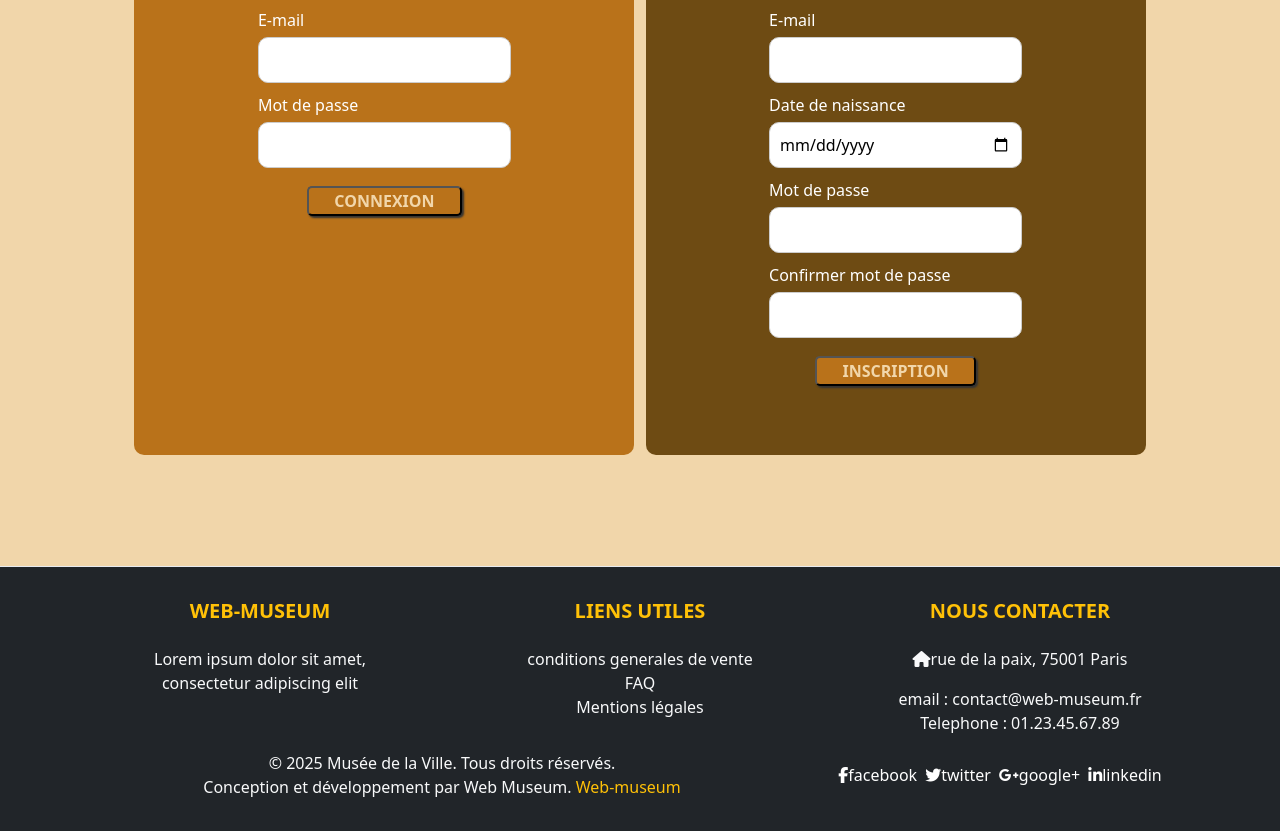
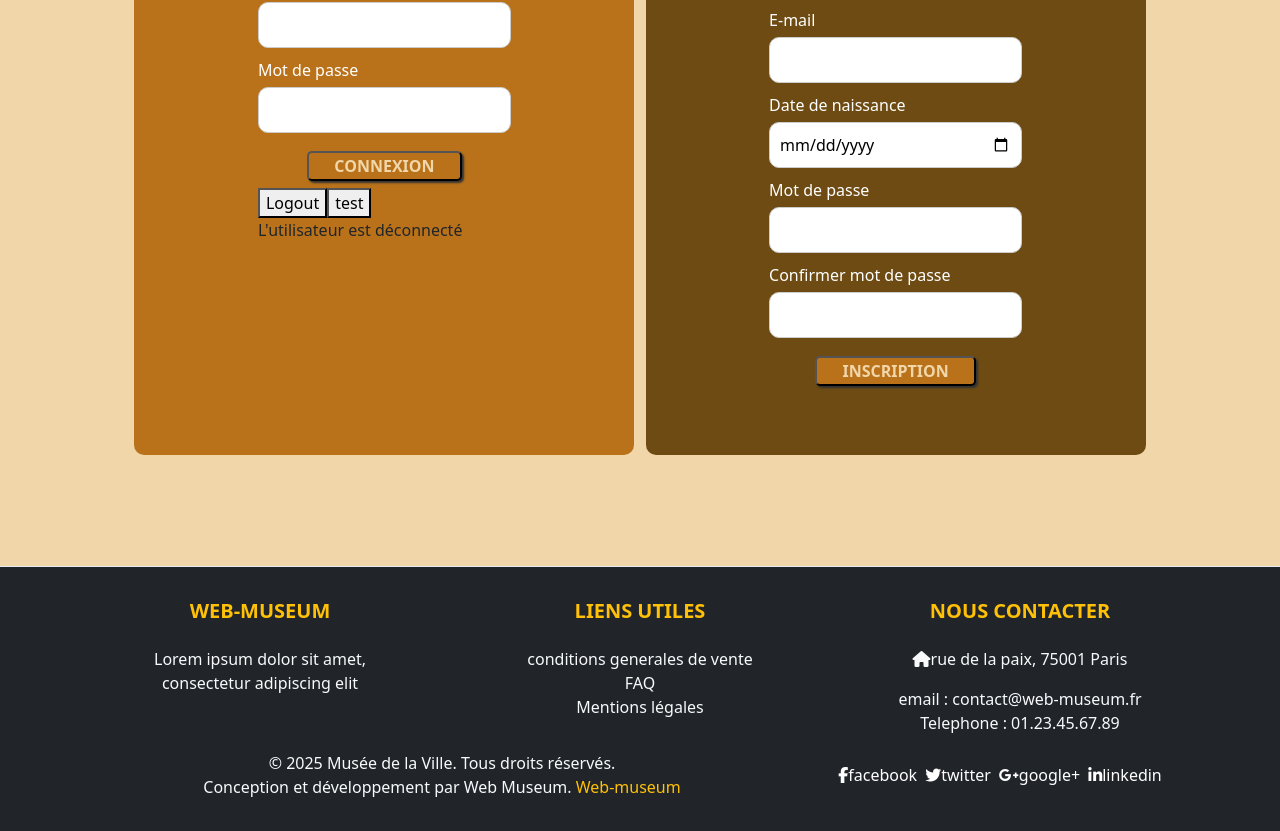
Before and after one commit to challenge-studi/web-museum, an Angular app: page /auth in a window 1280 px wide. Shown: the part 715-1546 px from the top of the page. Built offline with nearby package versions, Linux system fonts and the light colour scheme.

Commit message:
⚗️ Test the Observable, Subject and BehaviorSubject
the status connected is display on the template and update auto the view

```diff
--- a/src/app/components/pages/connexion/connexion.component.html
+++ b/src/app/components/pages/connexion/connexion.component.html
@@ -9,3 +9,12 @@
   </div>
   <app-button (buttonCliked)="onSubmit()" name="Connexion" />
 </form>
+<button (click)="onLogout()">Logout</button>
+<button (click)="onTest()">test</button>
+<div>
+  @if (connected$ | async; as connected) {
+    <p>L'utilisateur est connecté</p>
+  } @else {
+    <p>L'utilisateur est déconnecté</p>
+  }
+</div>
--- a/src/app/components/pages/connexion/connexion.component.ts
+++ b/src/app/components/pages/connexion/connexion.component.ts
@@ -7,16 +7,19 @@ import {
   Validators,
 } from '@angular/forms';
 import { AuthService } from '../../../services/auth.service';
+import { Observable } from 'rxjs';
+import { AsyncPipe } from '@angular/common';
 
 @Component({
   selector: 'app-connexion',
-  imports: [ReactiveFormsModule, ButtonComponent],
+  imports: [ReactiveFormsModule, ButtonComponent, AsyncPipe],
   templateUrl: './connexion.component.html',
   styleUrl: './connexion.component.css',
   standalone: true,
 })
 export class ConnexionComponent {
   connexionForm: FormGroup;
+  public connected$;
 
   constructor(
     private readonly fb: FormBuilder,
@@ -26,6 +29,7 @@ export class ConnexionComponent {
       email: ['', [Validators.required, Validators.email]],
       password: ['', [Validators.required]],
     });
+    this.connected$ = this.auth.connected$;
   }
 
   onSubmit() {
@@ -40,9 +44,26 @@ export class ConnexionComponent {
       observableResponseApi.subscribe({
         next: (responseApi) => console.log(`Réponse API : ${responseApi}`), //TODO: à modifié
         error: (error) => console.error(`Erreur login: ${error}`), //TODO: à modifié;
+        complete: () => console.log('Data de API reçu completement'),
       });
     } else {
       console.log('Formulaire invalide');
     }
   }
+
+  onLogout() {
+    console.log('Logout');
+    this.auth.logout();
+  }
+
+  onTest() {
+    console.log('test');
+    // abonnement à l'observable test :
+    this.auth.connected$.subscribe({
+      next: (value) =>
+        console.log(`L'utilisateur est ${value ? 'connecté' : 'Déconnecté'}`),
+      error: (error) => console.log('Erreur fatal' + JSON.stringify(error)),
+      complete: () => console.log('Fin de la diffusion'),
+    });
+  }
 }
--- a/src/app/services/auth.service.ts
+++ b/src/app/services/auth.service.ts
@@ -1,7 +1,7 @@
 import { Injectable } from '@angular/core';
 import User from '../models/UserInterface';
 import { HttpClient } from '@angular/common/http';
-import { tap } from 'rxjs';
+import { BehaviorSubject, Observable, Subject, tap } from 'rxjs';
 
 type ResponseApiLogin = {
   jwt: string;
@@ -21,8 +21,18 @@ type ResponseApiLogin = {
 export class AuthService {
   private tokenJWT: string | undefined = undefined;
   private user: User | undefined = undefined;
+  public observableTest$;
+  public connected$;
 
-  constructor(private readonly http: HttpClient) {}
+  constructor(private readonly http: HttpClient) {
+    this.observableTest$ = new Observable<boolean>((subscriber) => {
+      subscriber.next(false);
+      subscriber.next(true);
+      subscriber.next(false);
+      subscriber.next(true);
+    });
+    this.connected$ = new BehaviorSubject(false);
+  }
 
   login(identifier: string, password: string) {
     const observable = this.http
@@ -43,6 +53,7 @@ export class AuthService {
             };
 
             console.log('Connexion Réussi');
+            this.connected$.next(true);
           } else {
             throw new Error('Login Invalid');
           }
@@ -55,6 +66,7 @@ export class AuthService {
   logout() {
     this.tokenJWT = undefined;
     this.user = undefined;
+    this.connected$.next(false);
 
     //TODO suppresion du localStorage ou du cookie et crée et mise a jour de observable User
   }
```
